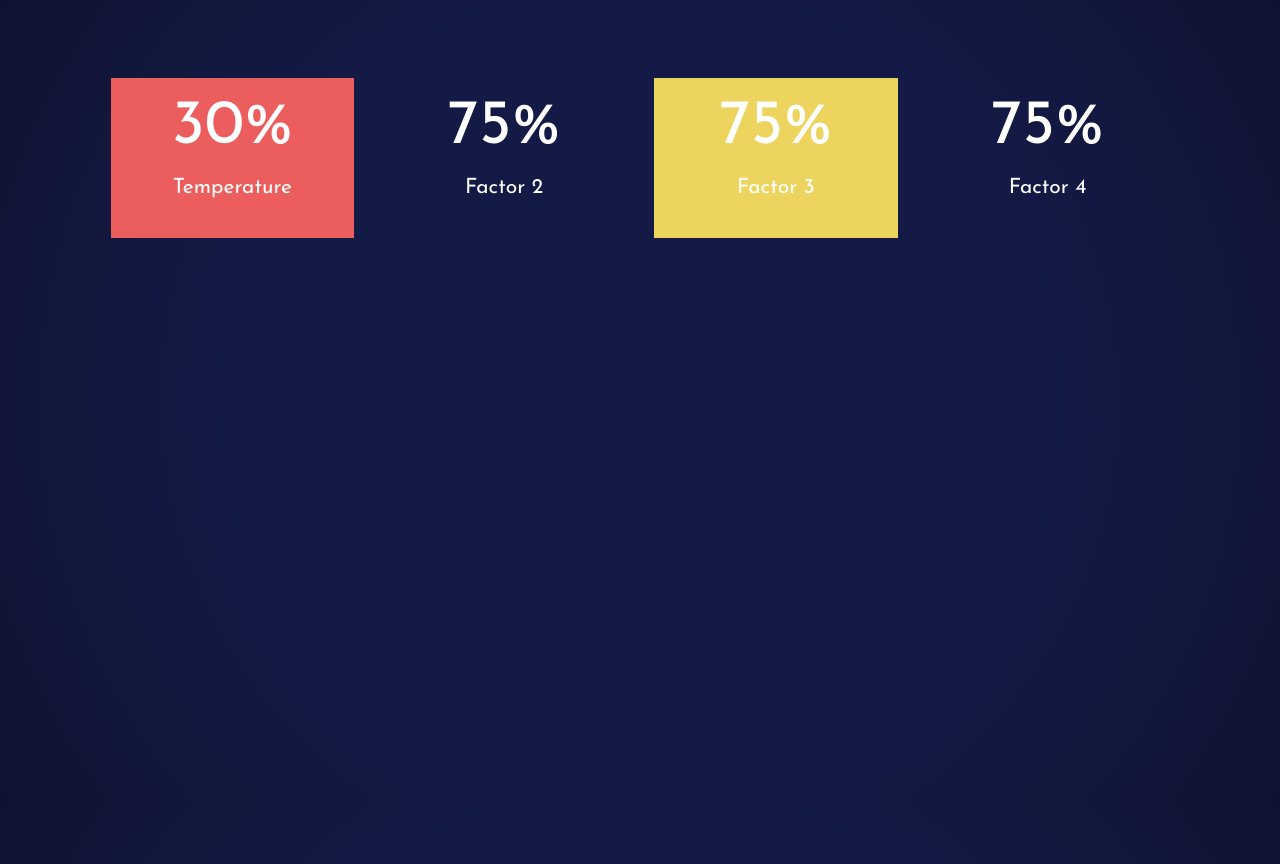
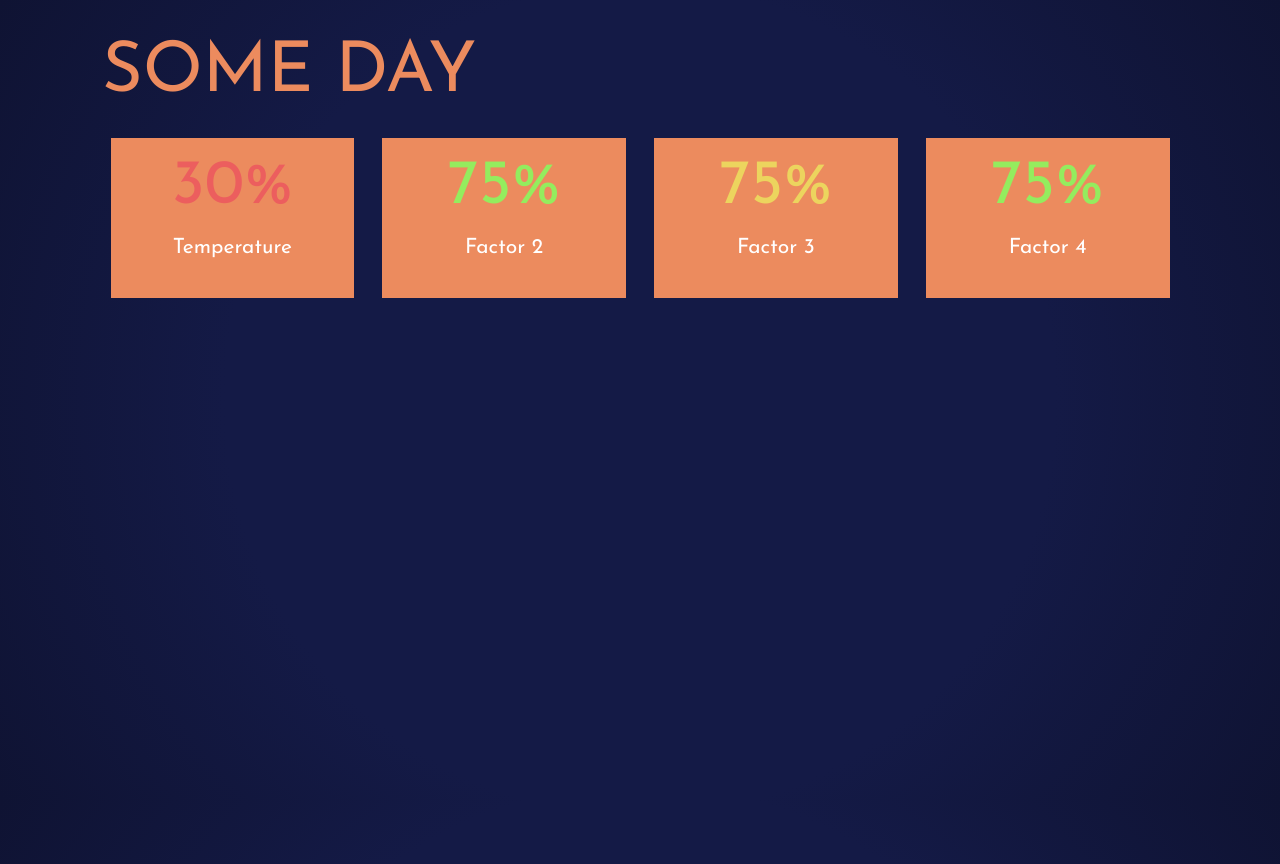
Before and after one commit to DMeechan/sleepyhead, a React (Create React App) app in the folder web/: page /factors in a window 1280 px wide. Built offline with nearby package versions, Linux system fonts and the light colour scheme.

Commit message:
Styling for factors page

```diff
--- a/web/src/components/FactorStatus.js
+++ b/web/src/components/FactorStatus.js
@@ -6,10 +6,8 @@ import '../index.css';
 export default class FactorStatus extends React.Component {
     render() {
         return <div id="factor-status" className={this.props.colour_class}>
-            <Link to="/feedback">
-                <div id="factor-status-score">{this.props.score}%</div><br/>
-                {this.props.factor}
-            </Link>
+            <div id="factor-status-score"><Link to="/feedback">{this.props.score}%</Link></div><br/>
+            <Link to="/feedback">{this.props.factor}</Link>
         </div>;
     }
 }
--- a/web/src/index.css
+++ b/web/src/index.css
@@ -17,11 +17,11 @@ code {
 #content-container {
   height: 80vh;
   margin-top: 8vh;
-  /* chage background to transparent */
 }
 
 #factor-grid {
     margin: 20px;
+    margin-top: 40px;
 }
 
 #factor-status {
@@ -29,6 +29,11 @@ code {
     text-align: center;
     padding: 40px;
     font-size: 150%;
+    background: #ec8b5e;
+}
+
+#factor-status:hover {
+    background: #d97f57;
 }
 
 #factor-status-score {
@@ -36,21 +41,26 @@ code {
     padding-bottom: 20px;
 }
 
-a, a:link, a:visited {
+#factor-status a, #factor-status a:link, #factor-status a:visited {
   color: white;
 }
 
-.red-factor {
-    background: #ec5e5e;
+.red-factor #factor-status-score a,
+.red-factor #factor-status-score a:link,
+.red-factor #factor-status-score a:visited {
+    color: #ec5e5e;
 }
 
-.yellow-factor {
-    background: #ecd45e;
+.yellow-factor #factor-status-score a,
+.yellow-factor #factor-status-score a:link,
+.yellow-factor #factor-status-score a:visited {
+    color: #ecd45e;
 }
 
-.green-factor {
-    background: #94ec5e ;
-  background: transparent;
+.green-factor #factor-status-score a,
+.green-factor #factor-status-score a:link,
+.green-factor #factor-status-score a:visited {
+    color: #94ec5e;
 }
 
 #bar-graph-title {
--- a/web/src/pages/Factors.js
+++ b/web/src/pages/Factors.js
@@ -1,7 +1,6 @@
 import React from 'react';
 import { Link } from 'react-router-dom';
 
-import Content from '../components/Content';
 import FactorStatus from '../components/FactorStatus';
 
 class FactorGrid extends React.Component {
@@ -26,6 +25,7 @@ class FactorGrid extends React.Component {
 export default class Factors extends React.Component {
   render() {
     return <div id="content-container">
+        <header id="bar-graph-title">SOME DAY</header>
         <FactorGrid />
     </div>;
   }
--- a/web/src/pages/Feedback.js
+++ b/web/src/pages/Feedback.js
@@ -3,7 +3,9 @@ import { Link } from 'react-router-dom';
 
 export default class Feedback extends React.Component {
   render() {
-    return <div id="content-container">Feedback</div>;
+    return <div id="content-container">
+        <header id="bar-graph-title">SOME DAY: SOME FACTOR</header>
+    </div>;
 
   }
 }
```
